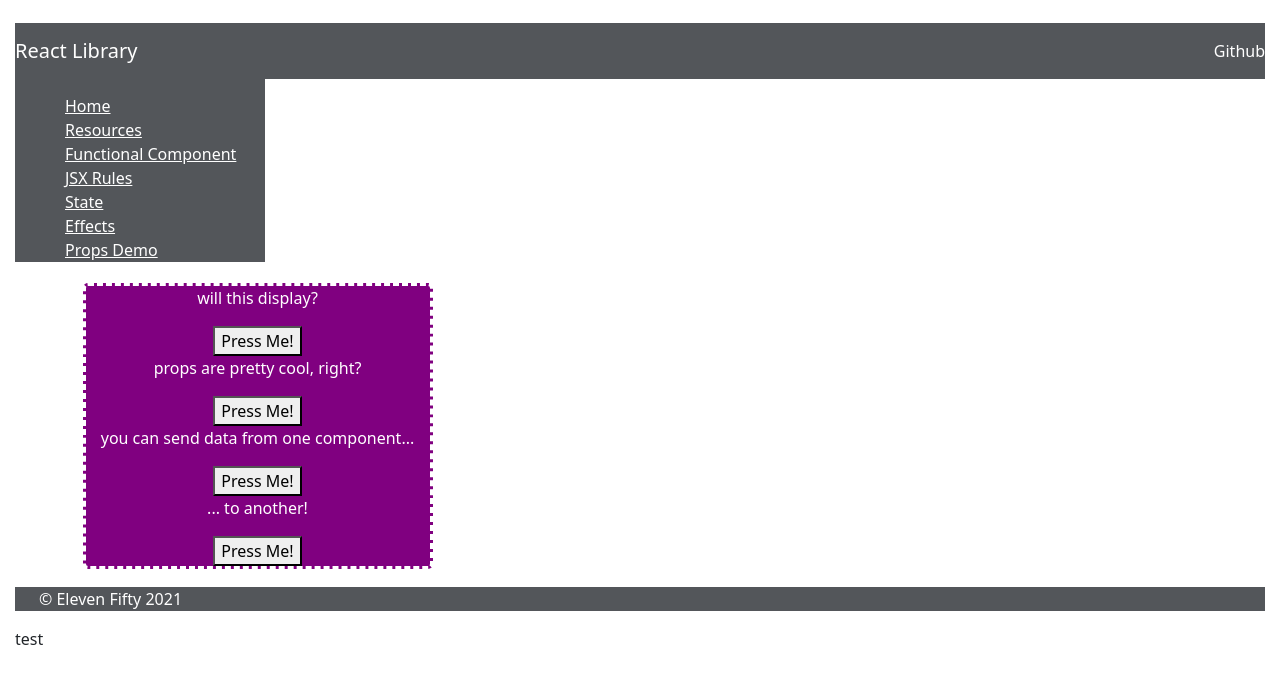
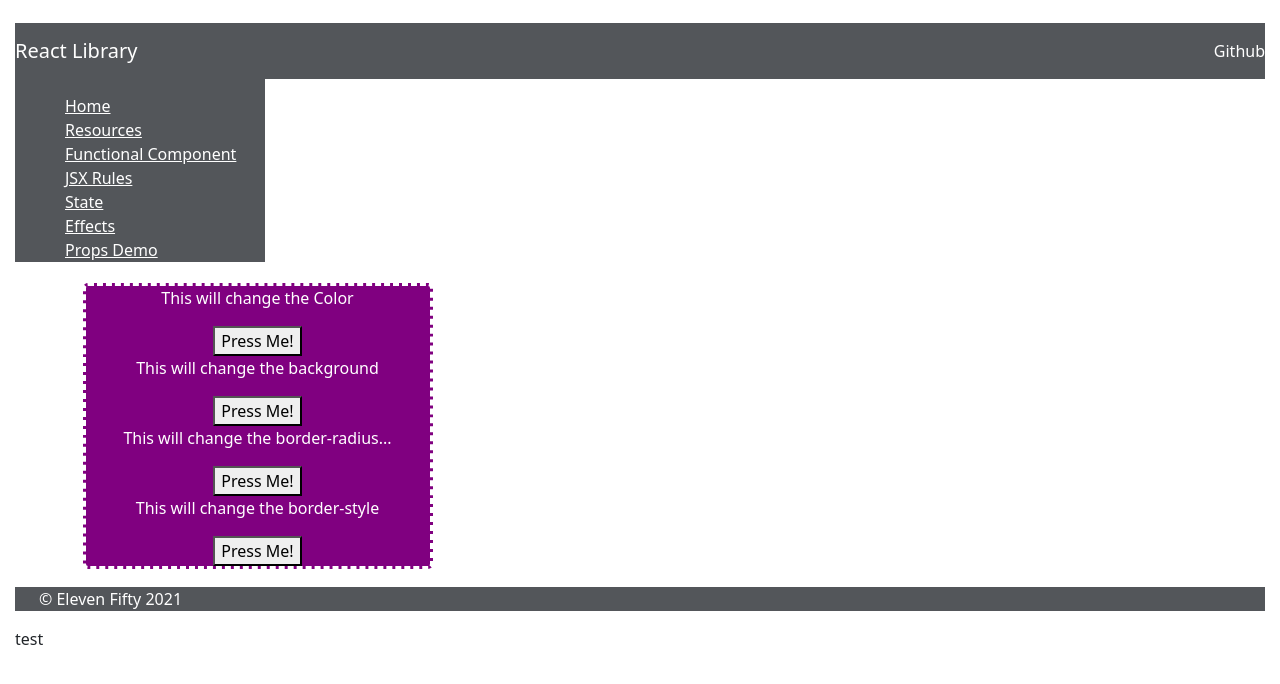
Before and after one commit to viseth89/react-fundamentals, a React (Create React App) app: page /propsdemo in a window 1280 px wide. Shown: the top 684 px of the page. Built offline with nearby package versions, Linux system fonts and the light colour scheme.

Commit message:
Resolved 6.5 and re-reading 6.6 on multi-level props

```diff
--- a/src/components/concepts/PropsDemo.js
+++ b/src/components/concepts/PropsDemo.js
@@ -23,14 +23,26 @@ const PropsDemo = () => {
         color === 'white' ? setColor('pink') : setColor('white');
     }
 
+    const toggleBackgroundColor = () => {
+        backgroundColor === 'purple' ? setBackgroundColor('black') : setBackgroundColor('purple');
+    };
+
+    const toggleBorderRadius = () => {
+        borderRadius === '5px' ? setBorderRadius('20px') : setBorderRadius('5px');
+    }
+
+    const toggleBorderStyle = () => {
+        borderStyle == 'dashed' ? setBorderStyle('double') : setBorderStyle('dashed');
+    }
+
     return(
         <div className='main'>
             <div className='mainDiv'>
                 <div style={styles}>
-                <FunctionalComponent string='will this display?' function={toggleColor}/>
-                <FunctionalComponent string="props are pretty cool, right?" function={toggleColor}/>
-                <FunctionalComponent string='you can send data from one component...' function={toggleColor}/>
-                <FunctionalComponent string='... to another!' function={toggleColor}/>
+                <FunctionalComponent string='This will change the Color' function={toggleColor}/>
+                <FunctionalComponent string="This will change the background" function={toggleBackgroundColor}/>
+                <FunctionalComponent string='This will change the border-radius...' function={toggleBorderRadius}/>
+                <FunctionalComponent string='This will change the border-style' function={toggleBorderStyle}/>
                 {/* I find this extremely strange and have not yet picked up the pattern nor do I see how it is effective/effeicent */}
                 </div>
             </div>
```
